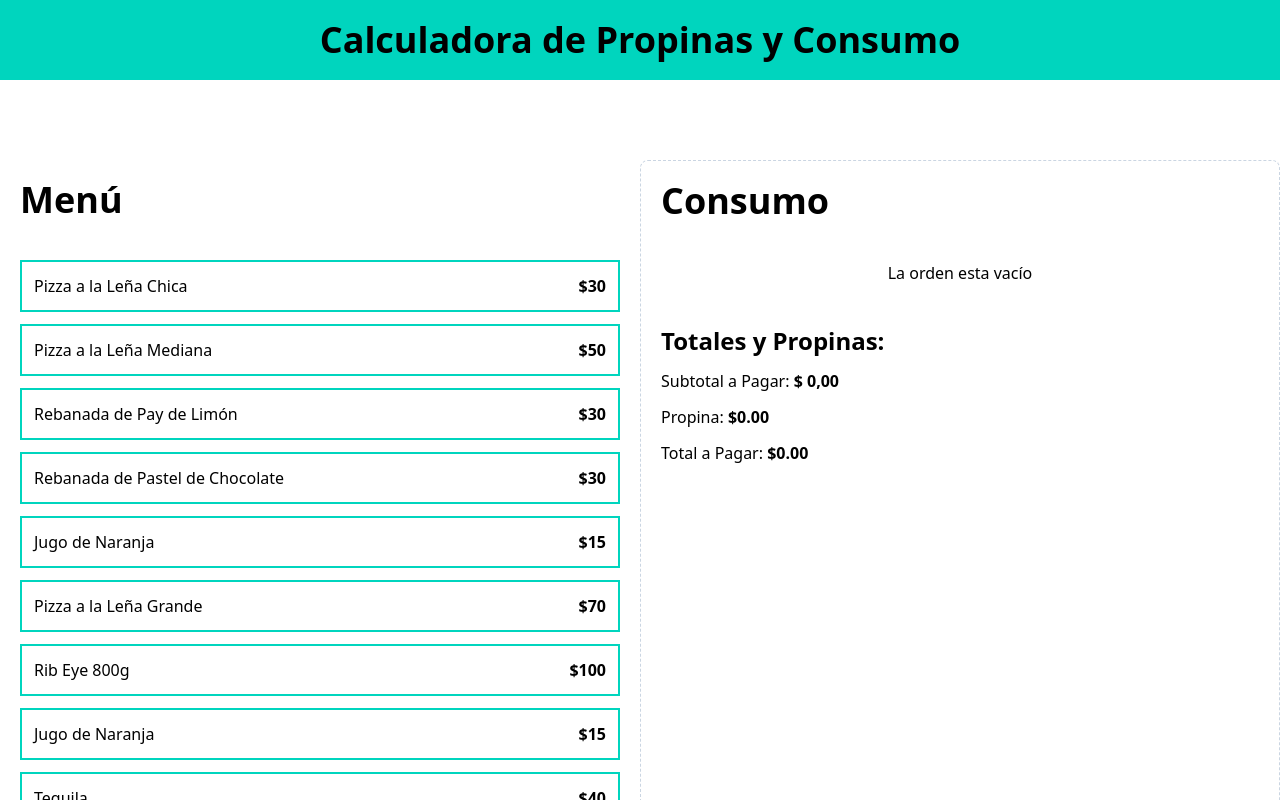
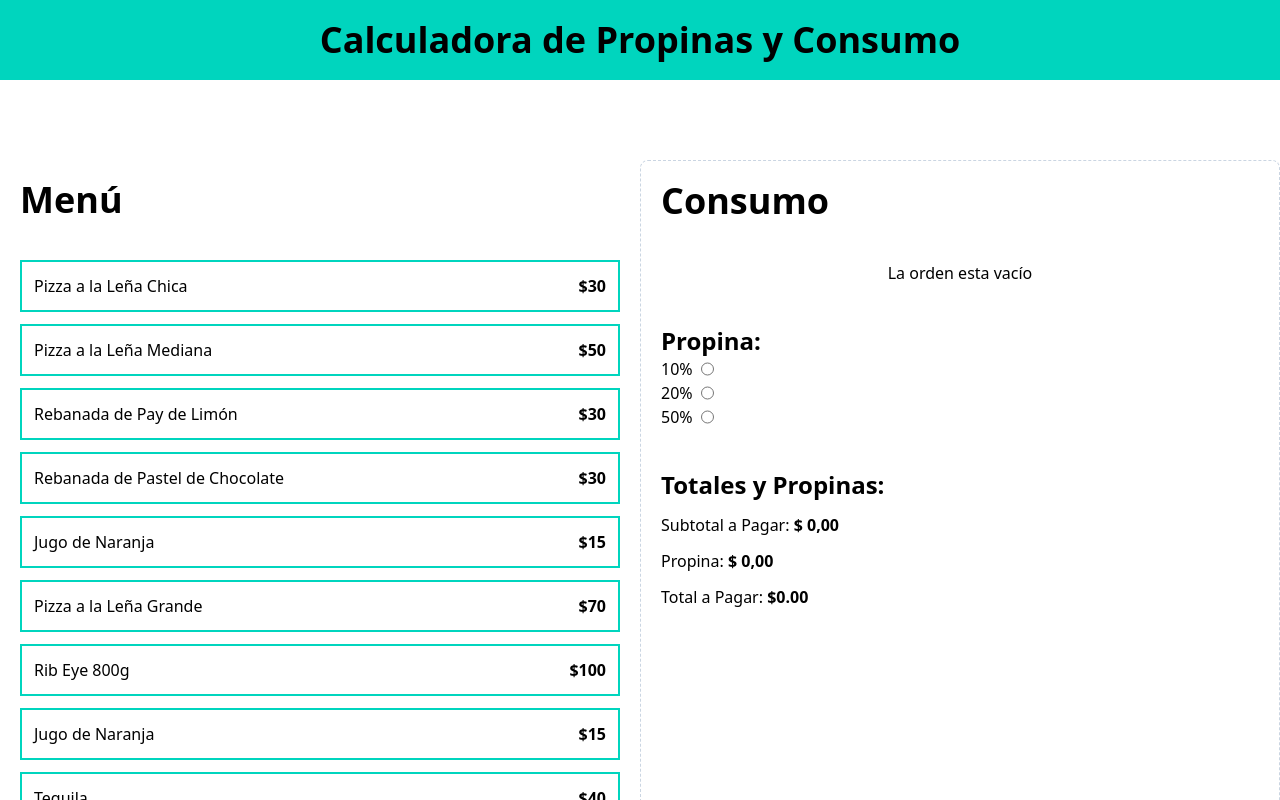
Before and after one commit to cesar91bo/CalculadoraPropina, a React (Vite) app: page / in a window 1280 px wide. Shown: the top 800 px of the page. Built offline with nearby package versions, Linux system fonts and the light colour scheme.

Commit message:
Calculo de propina

```diff
--- a/src/App.tsx
+++ b/src/App.tsx
@@ -1,12 +1,13 @@
 import MenuItem from "./components/MenuItem"
 import OrderContents from "./components/OrderContents"
 import OrderTotals from "./components/OrderTotals"
+import TipPercentage from "./components/TipPercentageForm"
 import { menuItems } from "./data/db"
 import useOrder from "./hooks/useOrder"
 
 function App() {
 
-  const {order, addItem, removeItem} = useOrder()
+  const {order, addItem, removeItem, tip, setTip} = useOrder()
   return (
     <>
     <header className="bg-teal-400 py-5">
@@ -30,9 +31,12 @@
             order={order}
             removeItem = {removeItem}
             />
-
+            <TipPercentage
+              setTip={setTip}
+            />
             <OrderTotals
               order={order}
+              tip={tip}
             />
         </div>
       </main>
--- a/src/components/OrderTotals.tsx
+++ b/src/components/OrderTotals.tsx
@@ -4,12 +4,19 @@
 
 type OrderTotalsProps = {
   order: OrderItem[];
+  tip: number;
 }
 
-export default function OrderTotals( { order }: OrderTotalsProps) {
+
+export default function OrderTotals( { order, tip }: OrderTotalsProps) {
     const subtotalAmount = useMemo(() => {
         return order.reduce((total, item) => total + (item.price * item.quantity), 0);
     }, [order]);
+
+    const tipAmount = useMemo(() => {
+        return subtotalAmount * tip;
+    }, [order, tip]);
+
   return (
     <>
         <div className="space-y-3">
@@ -19,7 +26,7 @@
             </p>
 
             <p>Propina:{' '}
-               <span className="font-bold">$0.00</span>
+               <span className="font-bold">{formatCurrency(tipAmount)}</span>
             </p>
 
             <p>Total a Pagar:{' '}
--- /dev/null
+++ b/src/components/TipPercentageForm.tsx
@@ -0,0 +1,45 @@
+import type {Dispatch, SetStateAction} from 'react'
+const tipOptions = [
+  {
+    id: 'tip-10',
+    value: .10,
+    label: '10%'
+  },
+  {
+    id: 'tip-20',
+    value: .20,
+    label: '20%'
+  },
+  {
+    id: 'tip-50',
+    value: .50,
+    label: '50%'
+  },
+]
+
+type TipPercentageProps = {
+  setTip: Dispatch<SetStateAction<number>>
+}
+
+export default function TipPercentage ({setTip}: TipPercentageProps) {
+  return (
+    <div>
+      <h3 className="text-2xl font-black">Propina:</h3>
+
+      <form action="">
+        {tipOptions.map(tip => (
+          <div key={tip.id} className="flex gap-2">
+            <label htmlFor={tip.id}>{tip.label}</label>
+            <input
+            type="radio"
+              id={tip.id}
+              value={tip.value}
+              name='tip'
+              onChange={e => setTip(+e.target.value)}
+            />
+          </div>
+        ))}
+      </form>
+    </div>
+  )
+}
--- a/src/hooks/useOrder.ts
+++ b/src/hooks/useOrder.ts
@@ -2,6 +2,7 @@
 import type { MenuItem, OrderItem } from "../types"
 export default function useOrder(){
     const [order, setOrder] = useState<OrderItem[]>([])
+    const [tip, setTip] = useState<number>(0)
 
     const addItem = (item: MenuItem) => {
         //Validar que exista el item en el pedido
@@ -25,8 +26,11 @@
         //Eliminar un item del pedido
         setOrder(order.filter(item => item.id !== id))
     }
+
     return{
         order,
+        tip,
+        setTip,
         addItem,
         removeItem
     }
```
